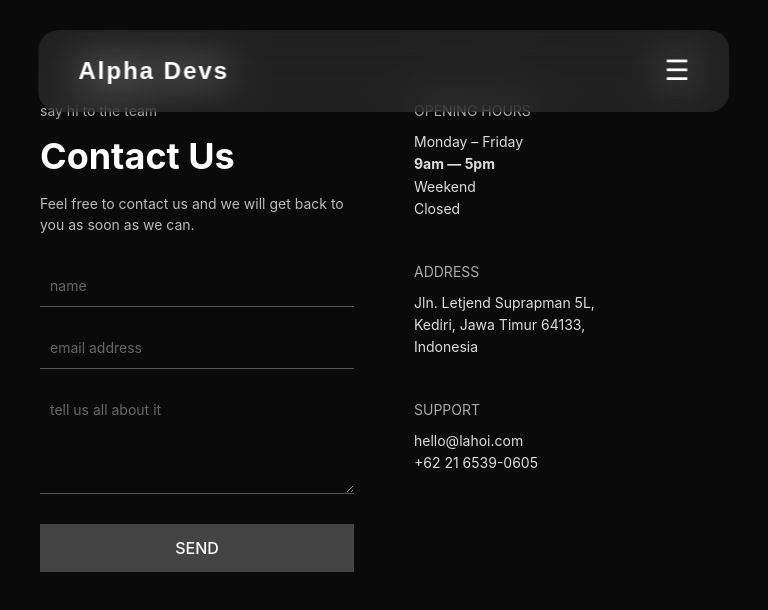
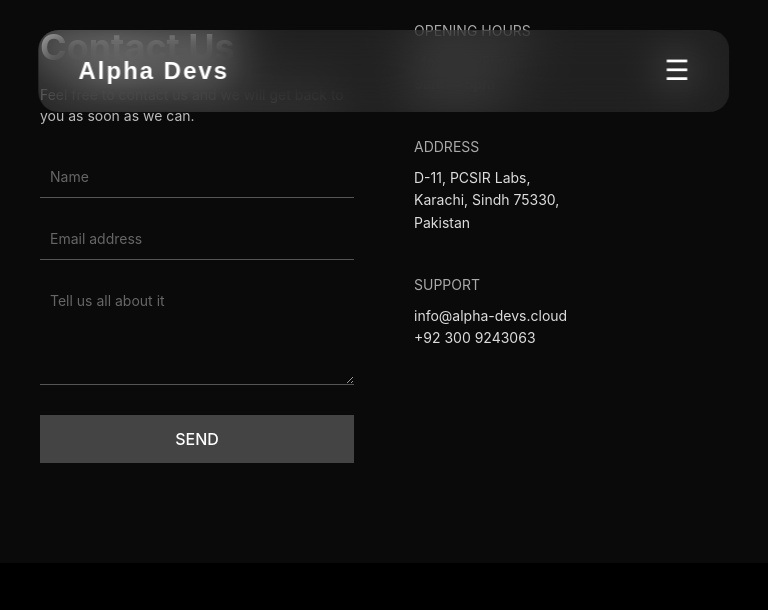
Before and after one commit to umerfarooqlaghari/Alpha-devs, a Next.js app in the folder alphadevs/: page /contact in a window 768 px wide. Shown: the top 610 px of the page. Built offline with nearby package versions, Linux system fonts and the light colour scheme.

Commit message:
fixed padding

```diff
--- a/alphadevs/src/app/Components/AboutComponent/AboutComponent.module.css
+++ b/alphadevs/src/app/Components/AboutComponent/AboutComponent.module.css
@@ -4,6 +4,8 @@
     position: relative;
     color: #fff;
     font-family: 'Inter', sans-serif;
+    scroll-margin-top: 100px;
+    padding-top: 100px;
   }
 
   .timelineLine {
@@ -163,4 +165,9 @@
         z-index: 3;
         font-family: 'Inter', sans-serif;
       }
+
+      .timelineContainer {
+        scroll-margin-top: 0;
+        padding-top: 20px;
+      }
   }
--- a/alphadevs/src/app/Components/ContactUsComponent/ContactComponent.module.css
+++ b/alphadevs/src/app/Components/ContactUsComponent/ContactComponent.module.css
@@ -8,6 +8,8 @@
     font-family: 'Inter', sans-serif;
     gap: 60px;
     flex-wrap: wrap;
+    scroll-margin-top: 150px;
+    padding-top: 160px;
   }
 
   .contactLeft,
@@ -90,3 +92,10 @@
     color: #ddd;
     line-height: 1.6;
   }
+
+  @media (max-width: 768px) {
+    .contactSection {
+      scroll-margin-top: 0;
+      padding-top: 20px;
+    }
+  }
--- a/alphadevs/src/app/Components/ContactUsComponent/ContactComponent.tsx
+++ b/alphadevs/src/app/Components/ContactUsComponent/ContactComponent.tsx
@@ -5,32 +5,31 @@
   return (
     <section id="Contact" className={styles.contactSection}>
       <div className={styles.contactLeft}>
-        <p className={styles.smallText}>say hi to the team</p>
         <h2 className={styles.heading}>Contact Us</h2>
         <p className={styles.subheading}>Feel free to contact us and we will get back to you as soon as we can.</p>
 
         <form className={styles.form}>
-          <input type="text" placeholder="name" />
-          <input type="email" placeholder="email address" />
-          <textarea rows={4} placeholder="tell us all about it" />
-          <button type="submit">send</button>
+          <input type="text" placeholder="Name" />
+          <input type="email" placeholder="Email address" />
+          <textarea rows={4} placeholder="Tell us all about it" />
+          <button type="submit">Send</button>
         </form>
       </div>
 
       <div className={styles.contactRight}>
         <div className={styles.infoBlock}>
           <h4>opening hours</h4>
-          <p>Monday – Friday<br /><strong>9am — 5pm</strong><br />Weekend<br />Closed</p>
+          <p>Monday – Friday<br /><strong>9am — 5pm</strong></p>
         </div>
 
         <div className={styles.infoBlock}>
           <h4>address</h4>
-          <p>Jln. Letjend Suprapman 5L,<br />Kediri, Jawa Timur 64133,<br />Indonesia</p>
+          <p>D-11, PCSIR Labs,<br />Karachi, Sindh 75330,<br />Pakistan</p>
         </div>
 
         <div className={styles.infoBlock}>
           <h4>support</h4>
-          <p>hello@lahoi.com<br />+62 21 6539-0605</p>
+          <p>info@alpha-devs.cloud<br />+92 300 9243063</p>
         </div>
       </div>
     </section>
--- a/alphadevs/src/app/Components/ServicesComponent/ServicesComponent.module.css
+++ b/alphadevs/src/app/Components/ServicesComponent/ServicesComponent.module.css
@@ -1,10 +1,17 @@
 .section {
+    scroll-margin-top: 100px;
+    padding-top: 40px;
     background-color: #0a0a0a;
     color: #fff;
     padding: 80px 20px;
     font-family: 'Inter', sans-serif;
     position: relative;
     overflow: hidden;
+
+    @media (min-width: 768px) {
+      padding-top: 120px;
+    }
+
   }
 
   .serviceRow {
--- a/alphadevs/src/app/Components/TestimonialsComponent/TestimonialsComponent.module.css
+++ b/alphadevs/src/app/Components/TestimonialsComponent/TestimonialsComponent.module.css
@@ -4,6 +4,8 @@
     color: #fff;
     font-family: 'Inter', sans-serif;
     overflow-x: hidden;
+    scroll-margin-top: 12px;
+    padding-top: 120px;
   }
 
   .heading {
@@ -73,3 +75,10 @@
     font-size: 14px;
     color: #ccc;
   }
+
+  @media (max-width: 768px) {
+    .testimonialsSection {
+      scroll-margin-top: 0;
+      padding-top: 20px;
+    }
+  }
```
